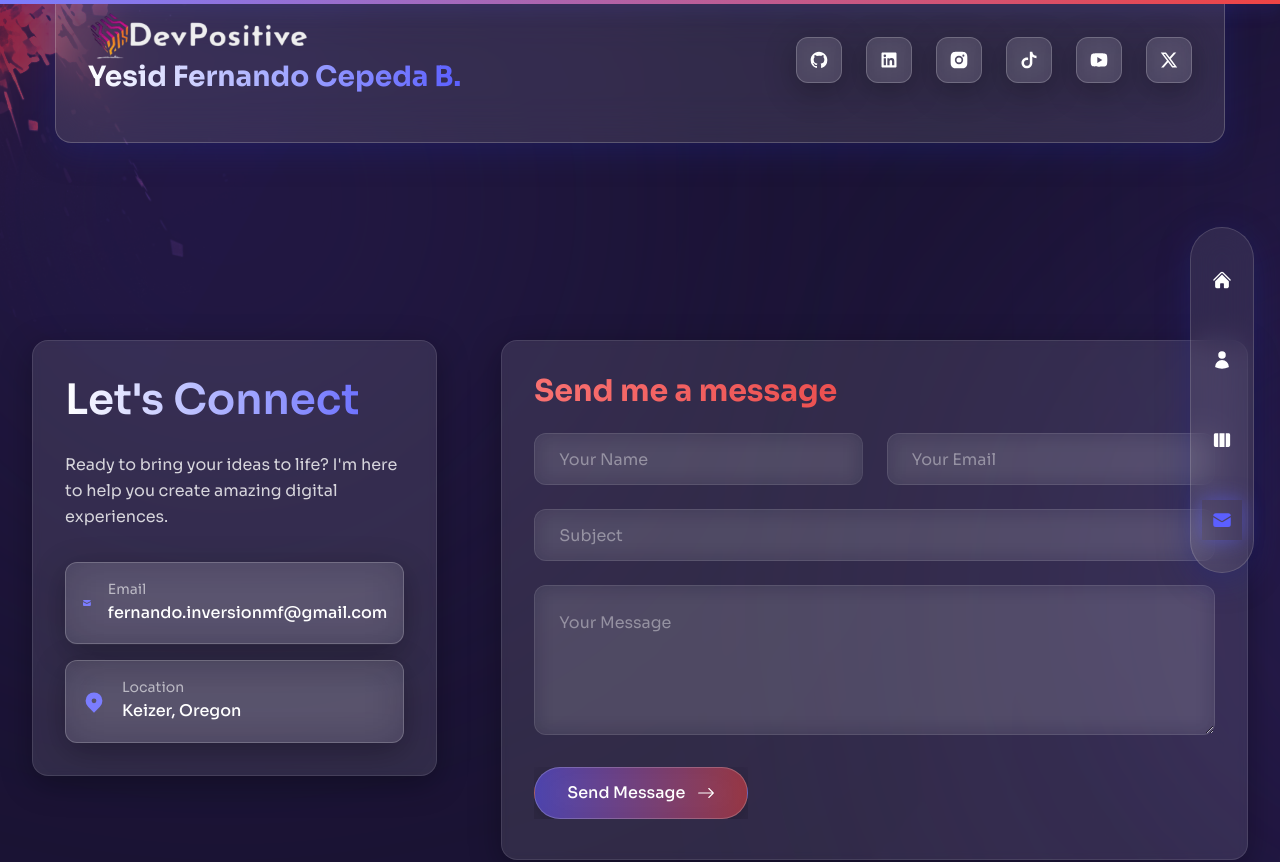
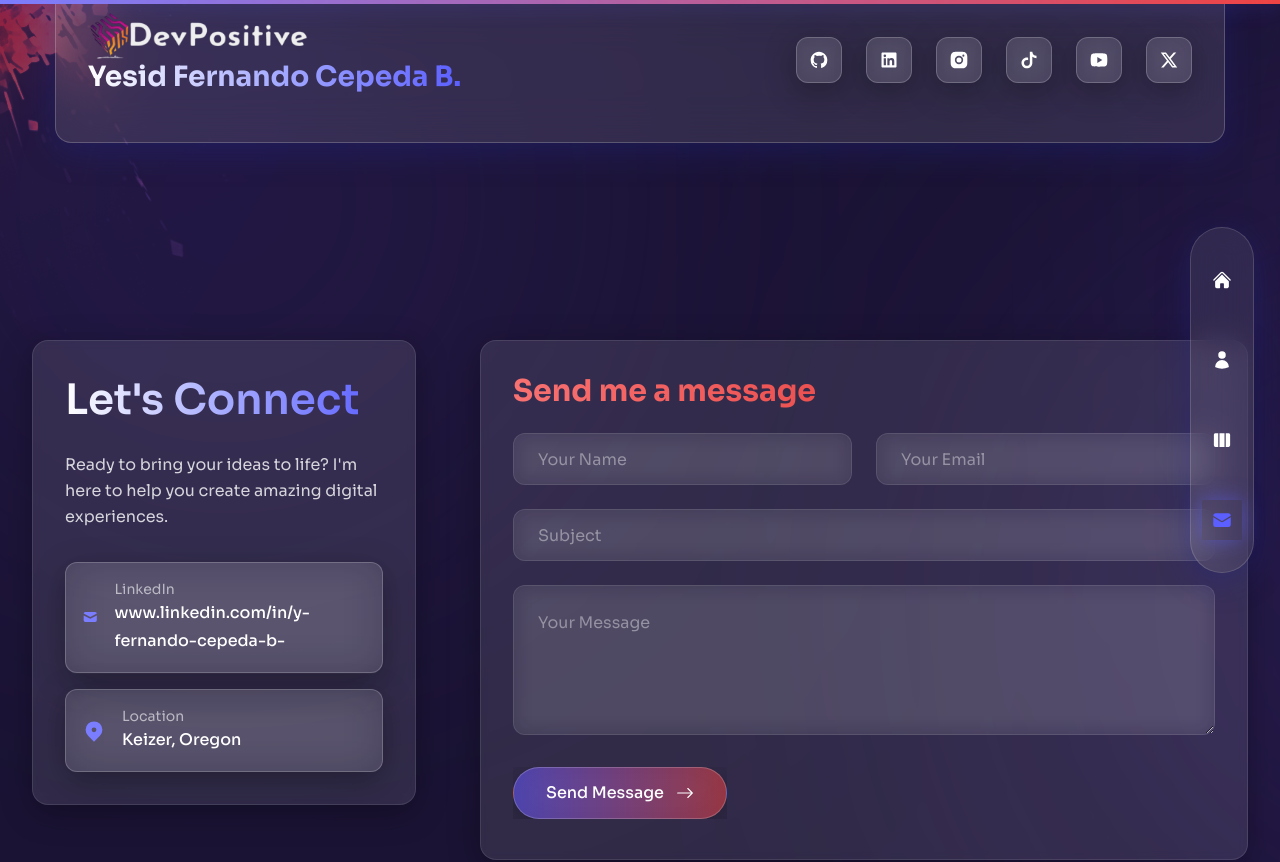
Before and after one commit to fer8614/dev-positive, a Next.js app: page /contact in a window 1280 px wide. Shown: the top 862 px of the page. Built offline with nearby package versions, Linux system fonts and the light colour scheme.

Commit message:
Update page contact

```diff
--- a/pages/contact/index.js
+++ b/pages/contact/index.js
@@ -54,8 +54,8 @@ const Contact = () => {
                 >
                   <HiMail className="text-2xl text-primary-400" />
                   <div>
-                    <p className="text-white/60 text-sm">Email</p>
-                    <p className="text-white font-medium">fernando.inversionmf@gmail.com</p>
+                    <p className="text-white/60 text-sm">LinkedIn</p>
+                    <p className="text-white font-medium">www.linkedin.com/in/y-fernando-cepeda-b-</p>
                   </div>
                 </motion.div>
 
```
